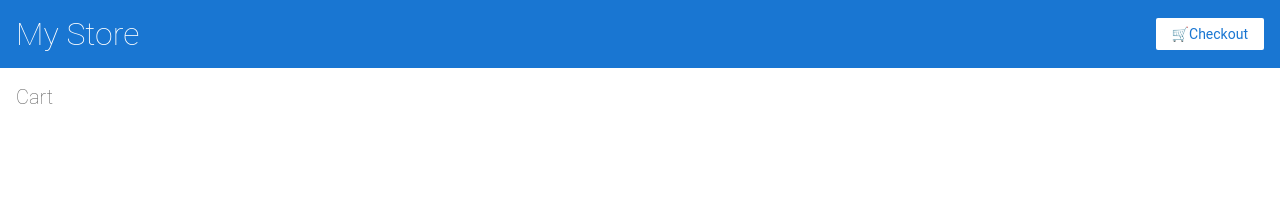
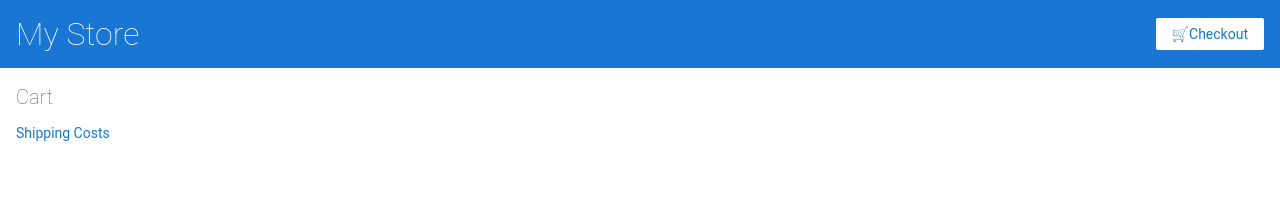
Before and after one commit to iusting20/angular-official-tutorial, an Angular app: page /cart in a window 1280 px wide. Shown: the top 215 px of the page. Built offline with nearby package versions, Linux system fonts and the light colour scheme.

Commit message:
added routerLink to '/shipping' page

```diff
--- a/src/app/cart/cart.component.html
+++ b/src/app/cart/cart.component.html
@@ -1,4 +1,6 @@
 <h2>Cart</h2>
+
+<p><a routerLink="/shipping">Shipping Costs</a></p>
 
 <div *ngFor="let item of items">
   <span>{{ item.name }}</span>
```
